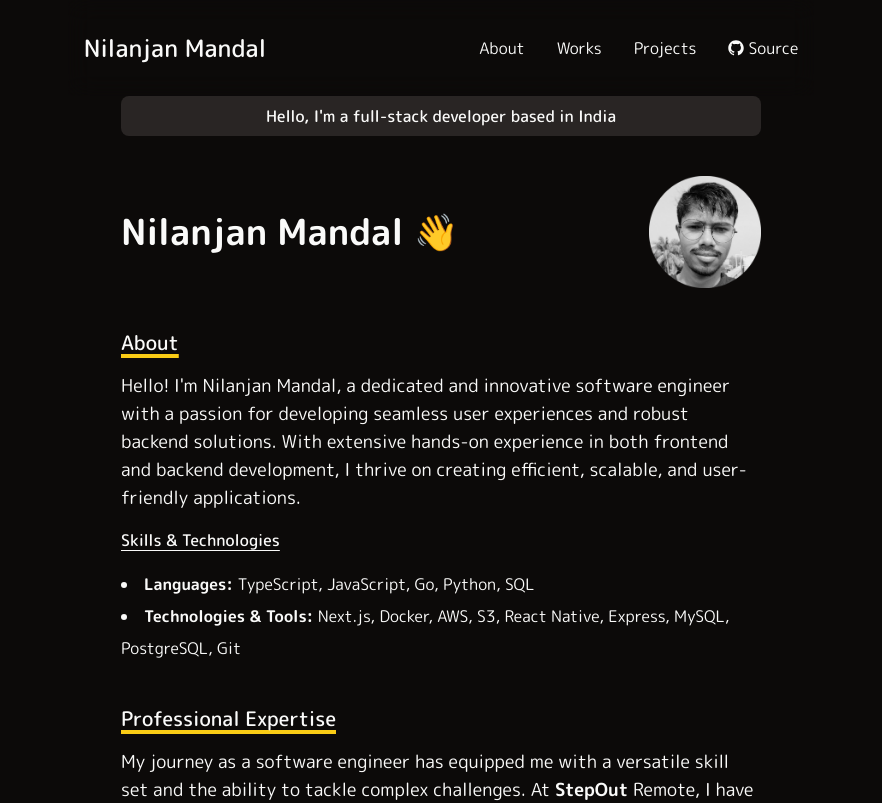
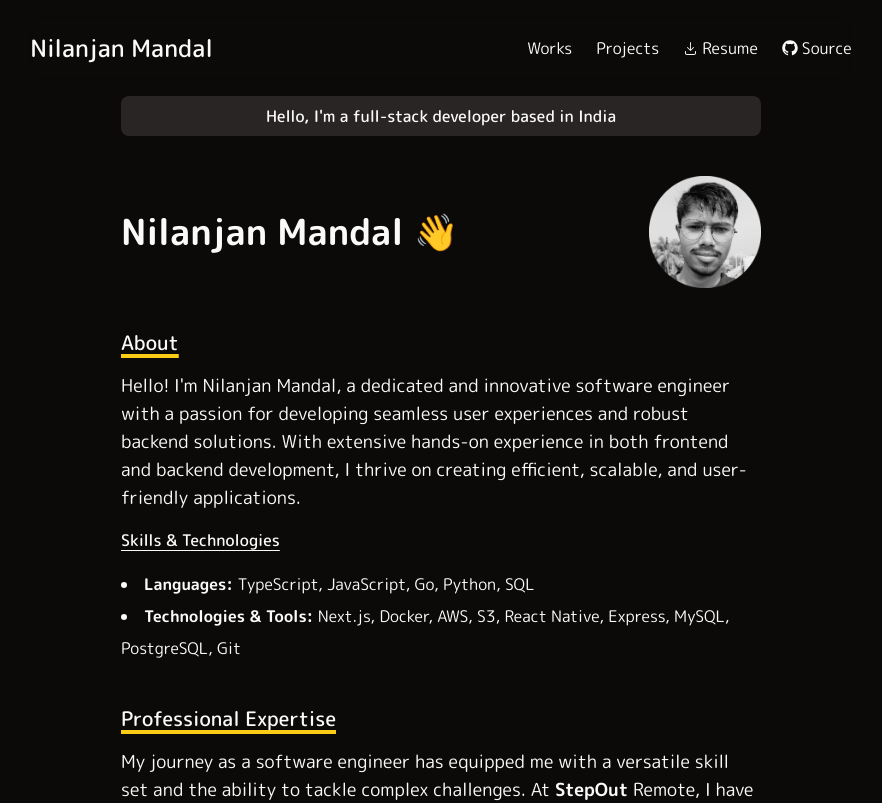
Before and after one commit to nilu2039/nilanjan-portfolio, a Next.js app: page / in a window 1280 px wide. Shown: the top 803 px of the page, without its empty margins (199-1081 px from the left). Built offline with nearby package versions, Linux system fonts and the light colour scheme.

Commit message:
resume download

```diff
--- a/src/app/page.tsx
+++ b/src/app/page.tsx
@@ -1,14 +1,13 @@
 "use client";
 
-import profileImage from "@/assets/images/nilanjan.png";
 import About from "@/components/about";
 import Conclusion from "@/components/conclusion";
 import Footer from "@/components/footer";
+import Intro from "@/components/intro";
 import NavBar from "@/components/navbar";
 import Projects from "@/components/projects";
 import Work from "@/components/work";
-import { NAME } from "@/constants";
-import Image from "next/image";
+
 import { useEffect } from "react";
 import { Events, scrollSpy } from "react-scroll";
 
@@ -31,13 +30,7 @@ export default function Home() {
       <div className="w-full md:w-9/12 h-full flex flex-col items-center">
         <NavBar />
         <div className="w-4/5 md:w-4/5 lg:w-8/12 mt-24 flex flex-col gap-10">
-          <div className="text-sm md:text-base bg-secondary text-center py-2 rounded-lg font-medium px-5">
-            Hello, I&apos;m a full-stack developer based in India
-          </div>
-          <div className="flex flex-row items-center justify-between">
-            <p className="text-3xl md:text-4xl font-semibold">{`${NAME} 👋`}</p>
-            <Image src={profileImage} alt={NAME} className="w-28 h-28" />
-          </div>
+          <Intro />
           <About />
           <Work />
           <Projects />
--- /dev/null
+++ b/src/components/intro.tsx
@@ -0,0 +1,19 @@
+import profileImage from "@/assets/images/nilanjan.png";
+import { NAME } from "@/constants";
+import Image from "next/image";
+
+const Intro = () => {
+  return (
+    <>
+      <div className="text-sm md:text-base bg-secondary text-center py-2 rounded-lg font-medium px-5">
+        Hello, I&apos;m a full-stack developer based in India
+      </div>
+      <div className="flex flex-row items-center justify-between">
+        <p className="text-3xl md:text-4xl font-semibold">{`${NAME} 👋`}</p>
+        <Image src={profileImage} alt={NAME} className="w-28 h-28" />
+      </div>
+    </>
+  );
+};
+
+export default Intro;
--- a/src/components/navbar.tsx
+++ b/src/components/navbar.tsx
@@ -1,5 +1,9 @@
 import { NAME } from "@/constants";
-import { GitHubLogoIcon, HamburgerMenuIcon } from "@radix-ui/react-icons";
+import {
+  DownloadIcon,
+  GitHubLogoIcon,
+  HamburgerMenuIcon,
+} from "@radix-ui/react-icons";
 import NextLink from "next/link";
 import { Link, animateScroll } from "react-scroll";
 import {
@@ -12,24 +16,24 @@ import {
 const navLinks = [
   {
     id: 0,
-    label: "About",
-    icon: null,
-    to: "about",
-    type: "internal",
-  },
-  {
-    id: 1,
     label: "Works",
     icon: null,
     to: "works",
     type: "internal",
   },
   {
-    id: 2,
+    id: 1,
     label: "Projects",
     icon: null,
     to: "projects",
     type: "internal",
+  },
+  {
+    id: 2,
+    label: "Resume",
+    icon: <DownloadIcon />,
+    to: "/docs/resume.pdf",
+    type: "external",
   },
   {
     id: 3,
@@ -42,16 +46,16 @@ const navLinks = [
 
 const NavBar = () => {
   return (
-    <nav className="backdrop-blur-md fixed top-0 overflow-hidden grid grid-cols-[1fr_auto] w-11/12 md:w-9/12 md:8/12 lg:w-7/12 px-4 py-8">
+    <nav className="backdrop-blur-md fixed top-0 overflow-hidden grid grid-cols-[1fr_auto] w-11/12 md:w-4/5 lg:w-8/12 px-4 py-8">
       <p
-        className="text-xl md:text-2xl font-medium cursor-pointer"
+        className="text-xl lg:text-2xl font-medium cursor-pointer"
         onClick={() => {
           animateScroll.scrollToTop();
         }}
       >
         {NAME}
       </p>
-      <div className="hidden md:flex justify-between gap-8">
+      <div className="hidden md:flex justify-between gap-6">
         {navLinks.map((link) =>
           link.type === "internal" ? (
             <Link
@@ -70,6 +74,9 @@ const NavBar = () => {
               key={link.id}
               href={link.to}
               target="_blank"
+              rel="noopener noreferrer"
+              locale={false}
+              download
               className="hover:underline hover:text-primary flex flex-row gap-1 items-center cursor-pointer"
             >
               {link.icon}
@@ -102,6 +109,9 @@ const NavBar = () => {
                   key={link.id}
                   href={link.to}
                   target="_blank"
+                  rel="noopener noreferrer"
+                  locale={false}
+                  download
                   className="flex flex-row gap-1 items-center "
                 >
                   {link.icon}
```
Also changed, not shown: 1 other file (tests, documents, lock files or other folders).
